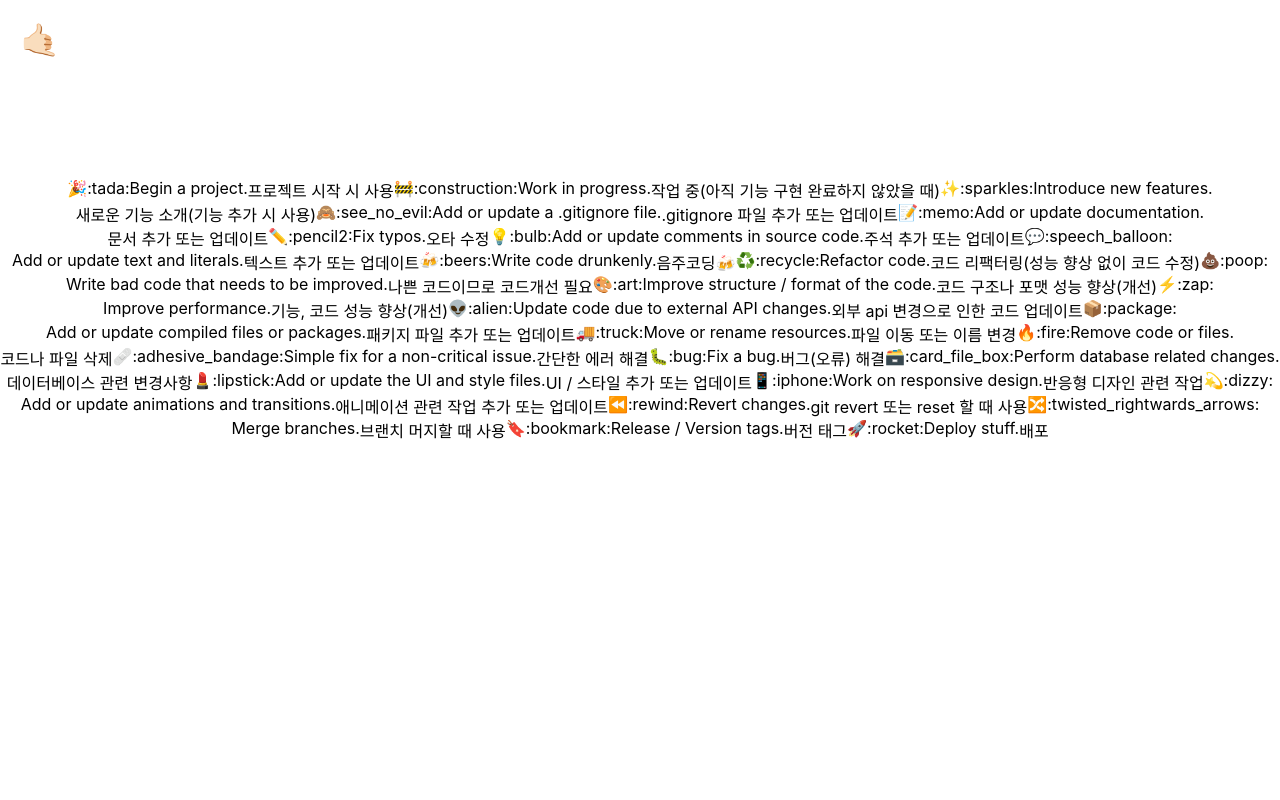
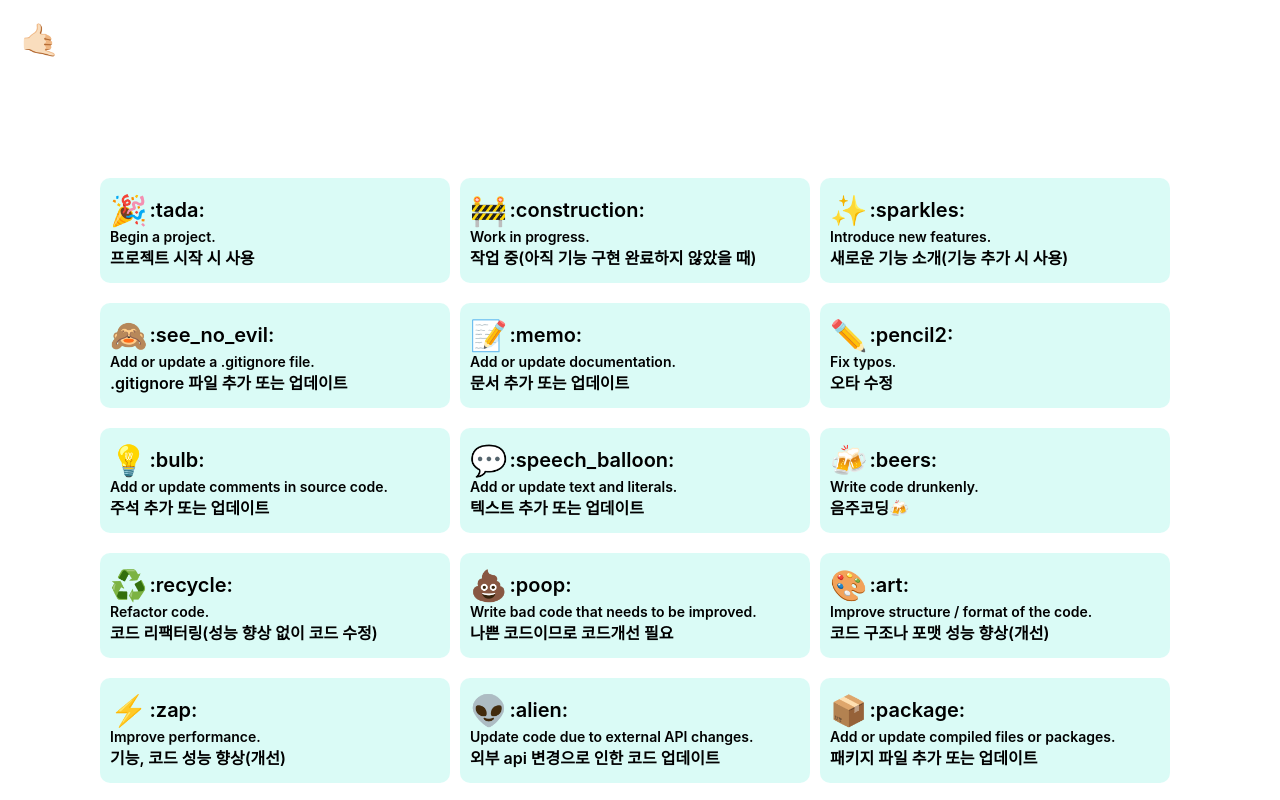
Before and after one commit to HalamLee/easy-gitmoji, a React (Create React App) app: page / in a window 1280 px wide. Shown: the top 800 px of the page. Built offline with nearby package versions, Linux system fonts and the light colour scheme.

Commit message:
:sparkles: 카드 클릭 시 클립보드에 이름 복사 기능 구현

```diff
--- a/src/components/Card.jsx
+++ b/src/components/Card.jsx
@@ -1,15 +1,71 @@
-import React from 'react';
+import React, { useEffect, useState } from 'react';
 import styled from 'styled-components';
 
 function Card({ data }) {
+  const [emoji, setEmoji] = useState();
+
+  useEffect(() => {
+    if (emoji) {
+      navigator.clipboard.writeText(emoji);
+    }
+  }, [emoji]);
+
+  const clickHandler = () => {
+    setEmoji(data.name);
+  };
+
   return (
-    <>
-      <div>{data.emoji}</div>
-      <div>{data.name}</div>
-      <div>{data.description}</div>
+    <Wrapper onClick={() => clickHandler()}>
+      <Title>
+        <Emoji>{data.emoji}</Emoji>
+        <Name>{data.name}</Name>
+      </Title>
+      <Description>{data.description}</Description>
       <div>{data.descriptionKo}</div>
-    </>
+    </Wrapper>
   );
 }
 
 export default Card;
+
+const Wrapper = styled.div`
+  width: 350px;
+  height: 105px;
+  background-color: #d0faf4c9;
+  margin-bottom: 20px;
+  margin-right: 10px;
+  border-radius: 10px;
+  padding: 10px;
+  box-sizing: border-box;
+  transition: all 0.4s ease-in-out;
+  display: flex;
+  flex-direction: column;
+  justify-content: center;
+  &:hover {
+    cursor: pointer;
+    box-shadow: rgba(0, 0, 0, 0.3) 0px 19px 38px,
+      rgba(0, 0, 0, 0.22) 0px 15px 12px;
+  }
+  & {
+    font-weight: 600;
+  }
+`;
+
+const Title = styled.div`
+  display: flex;
+  align-items: center;
+`;
+
+const Emoji = styled.span`
+  font-size: 30px;
+  margin-right: 2px;
+`;
+
+const Name = styled.span`
+  font-size: 20px;
+  font-weight: 600;
+`;
+
+const Description = styled.div`
+  font-size: 14px;
+`;
```
